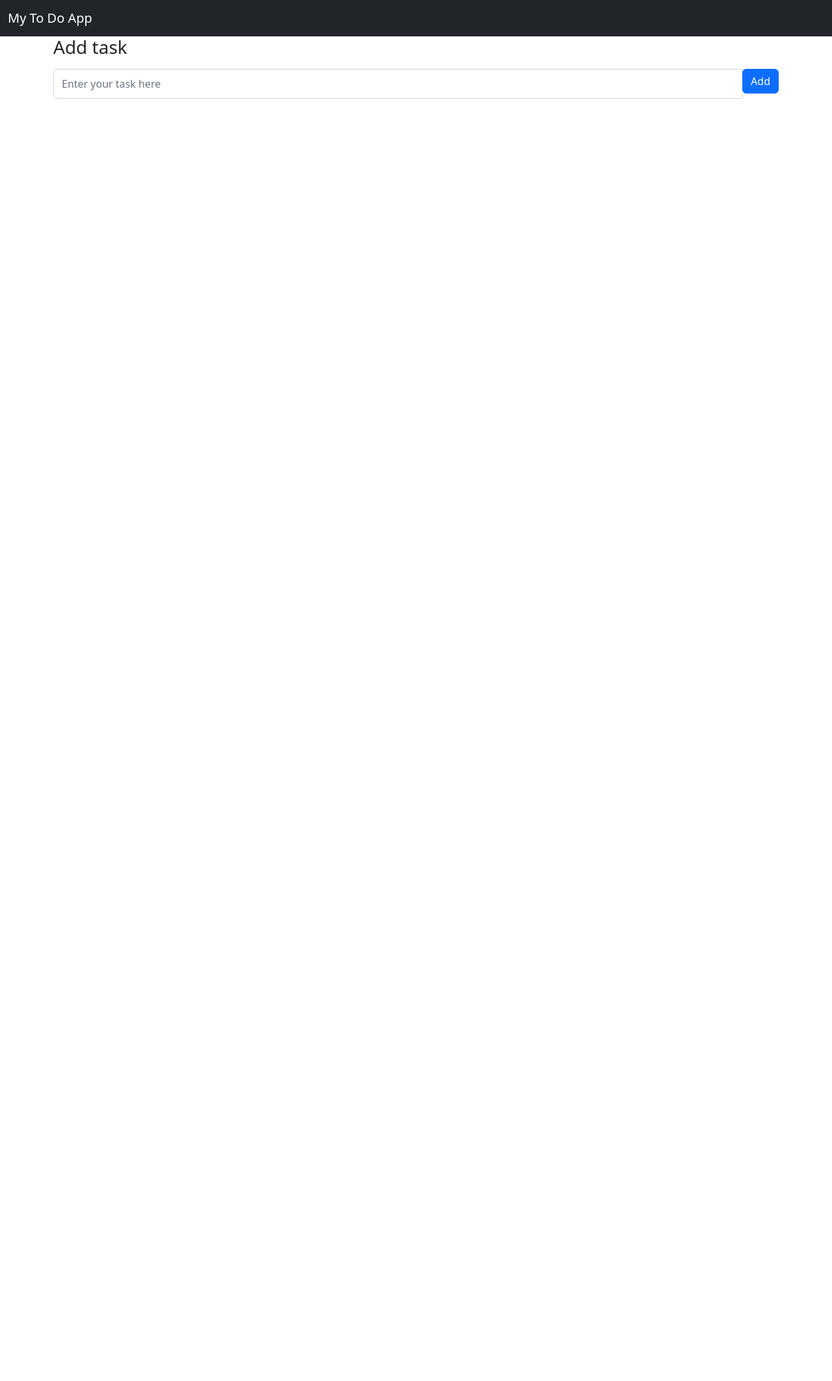
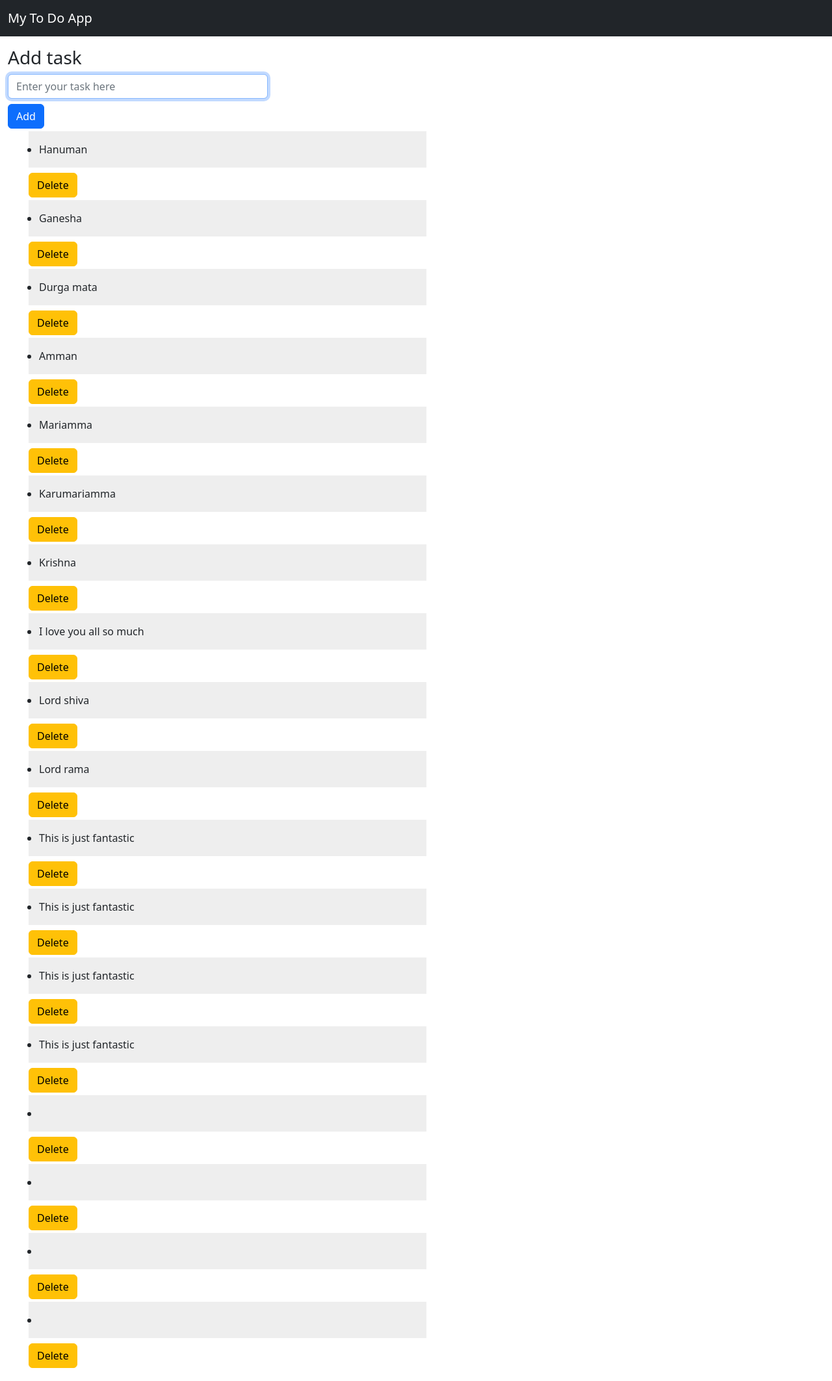
Before and after one commit to geevanr22/ToDoApp, a Django app: page / in a window 1280 px wide. Shown: the whole page at 65% size. Before the commit the page ends 152 px from the top, so only its background shows below. Run offline with Django 4.2, Linux system fonts and the light colour scheme; data comes from the database, SQL or seed files in the repository; both versions use the stored data as it was after the commit.

Commit message:
2nd commit

```diff
--- a/App1/models.py
+++ b/App1/models.py
@@ -1,10 +1,10 @@
 from django.db import models
-
+# from datetime import datetime, date
 # Create your models here.
 
 class ToDoApp(models.Model):
 
-    input_date = models.DateTimeField()
+    input_date = models.DateTimeField(auto_now_add=True, auto_now=False, blank=True)
     items = models.CharField(max_length=200)
 
     class Meta:
--- a/FirstAppProject/settings.py
+++ b/FirstAppProject/settings.py
@@ -50,7 +50,7 @@ MIDDLEWARE = [
     'django.middleware.security.SecurityMiddleware',
     'django.contrib.sessions.middleware.SessionMiddleware',
     'django.middleware.common.CommonMiddleware',
-    'django.middleware.csrf.CsrfViewMiddleware',
+    # 'django.middleware.csrf.CsrfViewMiddleware',
     'django.contrib.auth.middleware.AuthenticationMiddleware',
     'django.contrib.messages.middleware.MessageMiddleware',
     'django.middleware.clickjacking.XFrameOptionsMiddleware',
--- a/FirstAppProject/urls.py
+++ b/FirstAppProject/urls.py
@@ -15,10 +15,11 @@ Including another URLconf
 """
 from django.contrib import admin
 from django.urls import path
-from pages.views import home_view
+from pages.views import home_view, add_todo
 
 urlpatterns = [
     path('admin/', admin.site.urls),
     path('', home_view, name='home'),
     path('home', home_view, name='home'),
+    path('add_todo', add_todo, name='add_todo'),
 ]
--- a/Templates/home.html
+++ b/Templates/home.html
@@ -3,34 +3,35 @@
 
 {% block content %}
 
-<div class="container">
+<div class="container-fluid">
     <div class="row">
-        <div class="col1">
-            <h3>
-                <form class="form-inline">
-                  <div class="form-group mb-3">
-                    <label class="sr-only">Add task</label>
-                  </div>
-                  <div class="input-group mb-3">
+        <div class="col">
+            <h3 class="sr-only mt-3">Add task</h3>
+                <form class="form-inline" action="add_todo"method="post">
 
-                    <input type="text" class="form-control"  placeholder="Enter your task here">
-                      <div class="input-group-append">
+                        <input autofocus type="text" class="form-control input-normal" name="content" placeholder="Enter your task here" style="width:400px">
+                        <button type="submit" class="btn btn-primary mb-1 mt-2">Add</button>
 
-                          <div class="col-x3-3">
-                            <button type="submit" class="btn btn-primary mb-2">Add</button>
-                          </div>
-                      </div>
 
-                  </div>
+                        <ul>{% for item in items %}
+                            <div class="w-50 p-3" style="background-color: #eee;">
+                                <li> {{ item.items}}
+                            </div>
+                                    <button type="submit"
+                                        class="btn btn-warning
+                                        mb-1 mt-2">Delete
+                                    </button>
+                                </li>
+
+                          {% endfor %}
+                        </ul>
 
 
                 </form>
-            </h3>
         </div>
-    </div>
-    <div>
-        <h3>{{items}}</h3>
     </div>
 </div>
 
+
+
 {% endblock %}
--- a/pages/views.py
+++ b/pages/views.py
@@ -1,15 +1,35 @@
 from django.shortcuts import render
 from App1.models import ToDoApp
+from django.views.decorators.csrf import csrf_exempt
+
+
 # Create your views here.
 
 def home_view(requests, *args, **kwargs):
+
     data = ToDoApp.objects.all()
 
-    for i in data: # loops all items in the given database
-        item = i.items # here you use dot notation to select actual field you want
+    data = ToDoApp.objects.all()
 
     my_context = {
-        'items': item,
+        'items': data,
     }
 
     return render(requests, 'home.html', my_context)
+
+
+
+@ csrf_exempt
+def add_todo(requests, *args, **kwargs):
+
+    content = (requests.POST['content'])
+    content = content.capitalize()
+    ToDoApp.objects.create(items=content)
+
+    data = ToDoApp.objects.all()
+
+    my_context = {
+        'items': data,
+    }
+
+    return render(requests, 'home.html', my_context)
```
Also changed, not shown: App1/migrations/0002_alter_todoapp_input_date.py (added), db.sqlite3.
